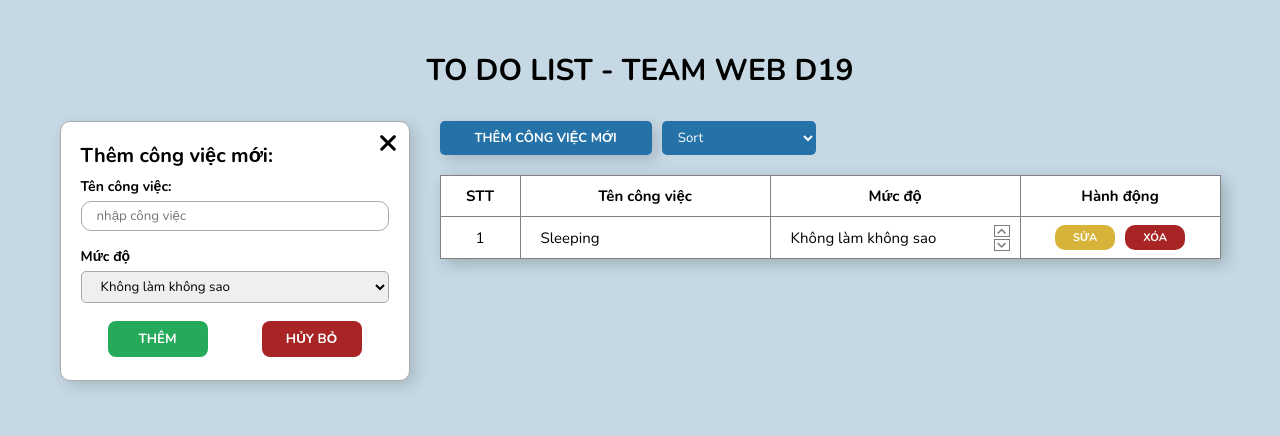
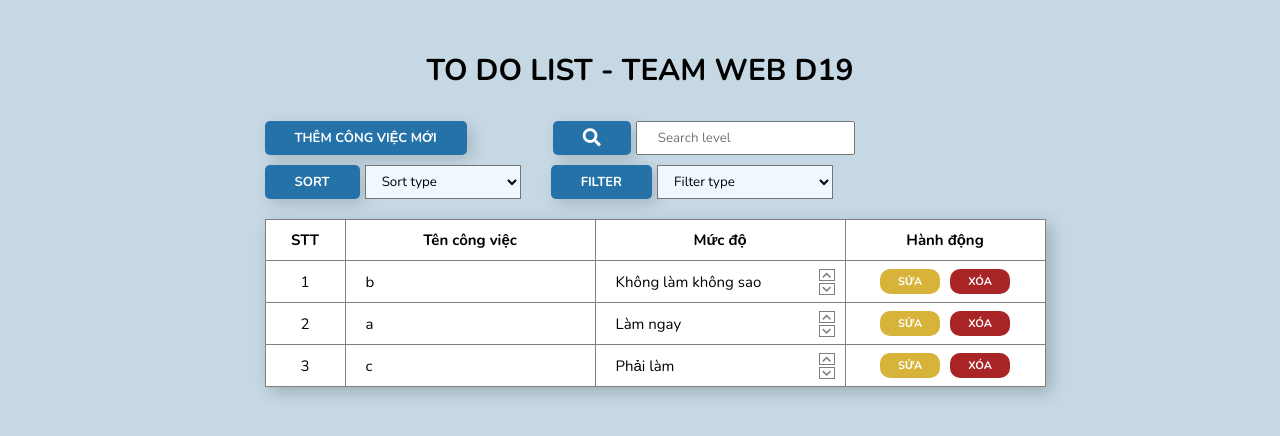
Before and after one commit to LeoAsher25/TodoList, a React (Create React App) app: page / in a window 1280 px wide. Shown: the top 436 px of the page. Built offline with nearby package versions, Linux system fonts and the light colour scheme.

Commit message:
thêm chức năng search

```diff
--- a/src/AddTodoBox/AddTodoBox.scss
+++ b/src/AddTodoBox/AddTodoBox.scss
@@ -4,7 +4,7 @@
 
   padding: 2rem;
   width: 35rem;
-  height: 26rem;
+  height: 28rem;
 
   border-radius: 1rem;
   border: 1px solid #aaa;
@@ -29,6 +29,7 @@
   }
 
   .form-wrap {
+    margin-top: 1rem;
     display: flex;
     flex-direction: column;
     // align-items: center;
@@ -36,7 +37,13 @@
     .form-gr {
       display: flex;
       flex-direction: column;
-      margin: 0.8rem 0;
+      position: relative;
+      margin-top: 1rem;
+      padding-bottom: 1rem;
+
+      &:first-child {
+        padding-bottom: 2rem;
+      }
 
       label {
         margin-bottom: 0.5rem;
@@ -56,6 +63,11 @@
       }
       select {
         border-radius: 0.5rem;
+      }
+
+      .input-empty-alert {
+        position: absolute;
+        bottom: 0;
       }
     }
     // end of form-gr
--- a/src/AddTodoBox/index.jsx
+++ b/src/AddTodoBox/index.jsx
@@ -1,49 +1,37 @@
-import React from "react";
+import React, { useState } from "react";
 import PropTypes from "prop-types";
 import "./AddTodoBox.scss";
 
 const AddTodoBox = (props) => {
   const {
-    todos,
-    setTodos,
+    newTodo,
+    isEditting,
     optionLevels,
+    setNewTodo,
     setAddBoxIsOpen,
-    isEditting,
-    setIsEditting,
-    newTodo,
-    setNewTodo,
+    handleAddTodoBoxSubmit,
   } = props;
+
+  const [inputIsEmpty, setInputIsEmpty] = useState(false);
 
   // handle when form submitted
   const handleFormSubmit = (e) => {
     e.preventDefault();
 
     if (newTodo.name.trim() !== "") {
-      if (isEditting) {
-        const tmpTodos = [...todos];
-        const index = todos.findIndex((todo) => todo.id === newTodo.id);
-        tmpTodos.splice(index, 1, newTodo);
-
-        setTodos([...tmpTodos]);
-        setIsEditting(false);
-      } else {
-        newTodo.id = todos.length + 1;
-        setTodos([...todos, newTodo]);
-      }
-
-      setNewTodo({
-        id: 0,
-        name: "",
-        level: optionLevels[0],
-      });
+      handleAddTodoBoxSubmit();
 
       setAddBoxIsOpen(false);
+      setInputIsEmpty(false);
+    } else {
+      setInputIsEmpty(true);
     }
   };
 
   // handle when input or select ele change
   const handleOnChange = (e) => {
     const { name, value } = e.target;
+    setInputIsEmpty(false);
 
     setNewTodo({
       ...newTodo,
@@ -54,8 +42,7 @@ const AddTodoBox = (props) => {
   return (
     <div className="add-todo-box">
       <span className="close-box" onClick={() => setAddBoxIsOpen(false)}>
-        {" "}
-        &times;{" "}
+        &times;
       </span>
       <h3 className="heading">
         {isEditting ? "Edit công việc" : "Thêm công việc mới: "}{" "}
@@ -73,6 +60,14 @@ const AddTodoBox = (props) => {
             placeholder="nhập công việc"
             autoComplete="off"
           />
+
+          <span
+            className="input-empty-alert"
+            hidden={!inputIsEmpty}
+            style={{ color: "red", margin: "5px 0 0 15px", fontSize: "12px" }}
+          >
+            Tên công việc không được để trống
+          </span>
         </div>
 
         <div className="form-gr">
@@ -96,7 +91,14 @@ const AddTodoBox = (props) => {
           <button type="submit" onClick={(e) => handleFormSubmit(e)}>
             {!isEditting ? "Thêm" : "Save"}
           </button>
-          <button onClick={() => setAddBoxIsOpen(false)}>Hủy bỏ</button>
+          <button
+            onClick={(e) => {
+              e.preventDefault();
+              return setAddBoxIsOpen(false);
+            }}
+          >
+            Hủy bỏ
+          </button>
         </div>
       </form>
     </div>
@@ -104,13 +106,12 @@ const AddTodoBox = (props) => {
 };
 
 AddTodoBox.propTypes = {
-  todos: PropTypes.array,
-  setTodos: PropTypes.func,
+  newTodo: PropTypes.object,
+  isEditting: PropTypes.bool,
+  optionLevels: PropTypes.array,
+  setNewTodo: PropTypes.func,
   setAddBoxIsOpen: PropTypes.func,
-  isEditting: PropTypes.bool,
-  setIsEditting: PropTypes.func,
-  newTodo: PropTypes.object,
-  setNewTodo: PropTypes.func,
+  handleAddTodoBoxSubmit: PropTypes.func,
 };
 
 export default AddTodoBox;
--- a/src/App.js
+++ b/src/App.js
@@ -1,12 +1,24 @@
-import { useRef, useState } from "react";
+import { useEffect, useState } from "react";
+
+// import components
 import AddTodoBox from "./AddTodoBox";
+import TodoList from "./TodoList";
+import FunctionBtnWrap from "./FunctionBtnWrap";
+
+// import scss
 import "./App.scss";
-import TodoList from "./TodoList";
 
 function App() {
-  const SelectEleRef = useRef(null);
+  const [currentSortType, setCurrentSortType] = useState("");
+  const [currentFilterType, setCurrentFilterType] = useState("");
 
-  // const optionLevels = ["Không làm không sao", "Phải làm", "Làm ngay"];
+  const sortTypesList = [
+    "Tên: a-z",
+    "Tên: z-a",
+    "Mức độ: Tăng dần",
+    "Mức độ: Giảm dần",
+  ];
+
   const optionLevels = [
     {
       titleLevel: "Không làm không sao",
@@ -25,10 +37,22 @@ function App() {
   const [todos, setTodos] = useState([
     {
       id: 1,
-      name: "Sleeping",
+      name: "b",
       level: optionLevels[0],
     },
+    {
+      id: 2,
+      name: "a",
+      level: optionLevels[2],
+    },
+    {
+      id: 3,
+      name: "c",
+      level: optionLevels[1],
+    },
   ]);
+
+  const [processedTodos, setProcessedTodos] = useState(todos);
 
   const [newTodo, setNewTodo] = useState({
     id: 0,
@@ -38,8 +62,33 @@ function App() {
 
   const [isEditting, setIsEditting] = useState(false);
 
-  const [addBoxIsOpen, setAddBoxIsOpen] = useState(true);
+  const [addBoxIsOpen, setAddBoxIsOpen] = useState(false);
 
+  // handle edit or add todo when click submit form in AddTodoBox
+  // {isEditting
+  // ? (find index of edited todo in processedTodos, then replace tmpTodos to edited todo)
+  // : (add newTodo to the end of todos) }
+  const handleAddTodoBoxSubmit = () => {
+    if (isEditting) {
+      const tmpTodos = [...todos];
+      const index = processedTodos.findIndex((todo) => todo.id === newTodo.id);
+      tmpTodos.splice(index, 1, newTodo);
+
+      setProcessedTodos([...tmpTodos]);
+      setIsEditting(false);
+    } else {
+      newTodo.id = todos.length + 1;
+      setTodos([...todos, newTodo]);
+    }
+    setNewTodo({
+      id: 0,
+      name: "",
+      level: optionLevels[0],
+    });
+  };
+
+  // handle when click "Sửa" button of todoItem in table todolist
+  // take a param and pass this param to setNewTodo
   const handleSetIsEditting = (todo) => {
     setNewTodo({
       id: todo.id,
@@ -50,11 +99,43 @@ function App() {
     setAddBoxIsOpen(true);
   };
 
-  const handleSortTodo = (e) => {
-    const sortType = e.target.value;
-    const tmpTodos = [...todos];
+  // handle when click on "Sort" button in FunctionBtnWrap
+  // takes a param d pass this param to setCurrentSortType
+  const handleSortFormOnSubmit = (e, sortType) => {
+    e.preventDefault();
+    setCurrentSortType(sortType);
 
-    switch (sortType) {
+    // sorting();
+  };
+
+  // handle when click on "Filter" button in FunctionBtnWrap
+  // takes a param and pass this param to setCurrentFilterType
+  const handleFilterFormOnSubmit = (e, filterType) => {
+    e.preventDefault();
+    setCurrentFilterType(filterType);
+    filtering();
+  };
+
+  const handleSearchFormOnSubmit = (searchTerm) => {
+    const searchedTodos = [];
+    searchTerm = searchTerm.toLowerCase().trim();
+    todos.forEach((todo) => {
+      if (
+        todo.id.toString().includes(searchTerm) ||
+        todo.name.toLowerCase().includes(searchTerm) ||
+        todo.level.titleLevel.toLowerCase().includes(searchTerm)
+      ) {
+        searchedTodos.push(todo);
+      }
+    });
+
+    setProcessedTodos(searchedTodos);
+  };
+
+  // handle sorting,
+  function sorting() {
+    const tmpTodos = [...processedTodos];
+    switch (currentSortType) {
       case "Tên: a-z":
         tmpTodos.sort((t1, t2) => {
           let t1name = t1.name.toLowerCase();
@@ -95,8 +176,68 @@ function App() {
         break;
     }
 
-    setTodos(tmpTodos);
+    setProcessedTodos(tmpTodos);
+  }
+
+  // handle filtering
+  function filtering() {
+    let tmpTodos = [];
+    if (
+      optionLevels.findIndex(
+        (level) => level.titleLevel === currentFilterType
+      ) !== -1
+    ) {
+      tmpTodos = todos.filter(
+        (todo) => todo.level.titleLevel === currentFilterType
+      );
+    } else {
+      tmpTodos = [...todos];
+    }
+    setProcessedTodos(tmpTodos);
+  }
+
+  // handle to remove the selected todo when click "Xóa" btn in TodoItem
+  function handleRemoveTodo(id) {
+    let newTodos = todos.filter((todo) => todo.id !== id);
+    setTodos([...newTodos]);
+  }
+
+  // handle change level of todo when click on level box in table
+  // take three params: changeType, todo, index
+  const handleChangeLevel = (changeType, todo, index) => {
+    let indexInOptionLevels = optionLevels.findIndex(
+      (item) => item.titleLevel === todo.level.titleLevel
+    );
+    switch (changeType) {
+      case "Decrease":
+        if (indexInOptionLevels === optionLevels.length - 1) {
+          indexInOptionLevels = 0;
+        } else {
+          indexInOptionLevels += 1;
+        }
+        break;
+
+      case "Increase":
+        indexInOptionLevels = (indexInOptionLevels + 1) % optionLevels.length;
+        break;
+
+      default:
+        break;
+    }
+
+    todo.level = optionLevels[indexInOptionLevels];
+    const tmpTodos = [...todos];
+    tmpTodos.splice(index, 1, todo);
+    setTodos([...tmpTodos]);
   };
+
+  useEffect(() => {
+    sorting();
+  }, [todos.length, currentSortType]);
+
+  useEffect(() => {
+    filtering();
+  }, [todos.length, currentFilterType]);
 
   return (
     <div className="app">
@@ -104,50 +245,33 @@ function App() {
       <div className="app-content">
         {addBoxIsOpen ? (
           <AddTodoBox
-            todos={todos}
-            setTodos={setTodos}
+            hidden={!addBoxIsOpen}
+            newTodo={newTodo}
+            isEditting={isEditting}
             optionLevels={optionLevels}
+            setNewTodo={setNewTodo}
             setAddBoxIsOpen={setAddBoxIsOpen}
-            isEditting={isEditting}
-            setIsEditting={setIsEditting}
-            newTodo={newTodo}
-            setNewTodo={setNewTodo}
+            handleAddTodoBoxSubmit={handleAddTodoBoxSubmit}
           />
         ) : (
           ""
         )}
 
         <div className="todo-wrap">
-          <div className="home-btn-wrap">
-            <button
-              className="add-new-todo-btn"
-              onClick={() => setAddBoxIsOpen(!addBoxIsOpen)}
-            >
-              Thêm công việc mới
-            </button>
+          <FunctionBtnWrap
+            sortTypesList={sortTypesList}
+            optionLevels={optionLevels}
+            setAddBoxIsOpen={setAddBoxIsOpen}
+            handleSortFormOnSubmit={handleSortFormOnSubmit}
+            handleFilterFormOnSubmit={handleFilterFormOnSubmit}
+            handleSearchFormOnSubmit={handleSearchFormOnSubmit}
+          />
 
-            <form action="" className="sort-todos-form">
-              <select
-                ref={SelectEleRef}
-                name="sortTodos"
-                id="sortTodos"
-                className="sort-todos-wrap"
-                onChange={(e) => handleSortTodo(e)}
-              >
-                <option default>Sort</option>
-                <option value="Tên: a-z">Tên: a-z</option>
-                <option value="Tên: z-a">Tên: z-a</option>
-                <option value="Mức độ: Tăng dần">Mức độ: Tăng dần</option>
-                <option value="Mức độ: Giảm dần">Mức độ: Giảm dần</option>
-              </select>
-            </form>
-          </div>
           <TodoList
-            todos={todos}
-            setTodos={setTodos}
+            processedTodos={processedTodos}
+            handleRemoveTodo={handleRemoveTodo}
             handleSetIsEditting={handleSetIsEditting}
-            setNewTodo={setNewTodo}
-            optionLevels={optionLevels}
+            handleChangeLevel={handleChangeLevel}
           />
         </div>
       </div>
--- a/src/App.scss
+++ b/src/App.scss
@@ -6,6 +6,10 @@
 
 button {
   border: none;
+
+  &:hover {
+    filter: brightness(1.1);
+  }
 }
 
 .app {
@@ -26,48 +30,8 @@ button {
 
     .todo-wrap {
       margin-left: 3rem;
-
-      .home-btn-wrap {
-        margin-bottom: 2rem;
-        display: flex;
-
-        button.add-new-todo-btn {
-          margin-right: 1rem;
-          cursor: pointer;
-          border-radius: 0.5rem;
-
-          font-size: 1.3rem;
-          font-weight: 600;
-          color: #fff;
-
-          background-color: #2572a9;
-          box-shadow: 5px 5px 15px rgba(0, 0, 0, 0.15);
-          padding: 0.8rem 3.5rem;
-          text-transform: uppercase;
-        }
-
-        form.sort-todos-form {
-          display: flex;
-
-          .sort-todos-wrap {
-            background-color: #2572a9;
-            border: none;
-            outline: none;
-            border-radius: 0.5rem;
-
-            color: #fff;
-            padding: 0 1.2rem;
-
-            option {
-              background-color: #fff;
-              color: #000;
-            }
-            option[default] {
-              display: none;
-            }
-          }
-        }
-      }
     }
+    // end of todo-wrap
   }
+  // end of .app-content
 }
--- /dev/null
+++ b/src/FunctionBtnWrap/FunctionBtnWrap.scss
@@ -0,0 +1,69 @@
+.function-btn-wrap {
+  margin-bottom: 2rem;
+  // display: flex;
+
+  .row1,
+  .row2 {
+    display: flex;
+
+    button.add-new-todo-btn,
+    button {
+      margin-right: 0.5rem;
+      cursor: pointer;
+      border-radius: 0.5rem;
+
+      font-size: 1.3rem;
+      font-weight: 600;
+      color: #fff;
+
+      background-color: #2572a9;
+      box-shadow: 5px 5px 15px rgba(0, 0, 0, 0.15);
+      padding: 0.8rem 3rem;
+      text-transform: uppercase;
+    }
+
+    .sort-todos-form,
+    .filter-todos-form {
+      display: flex;
+      margin-right: 3rem;
+
+      .sort-todos-wrap,
+      .filter-todos-wrap {
+        background-color: aliceblue;
+        padding: 0 1.2rem;
+
+        option {
+          background-color: aliceblue;
+        }
+        option[default] {
+          display: none;
+        }
+      }
+      // end of .sort-todos-wrap
+    }
+  }
+
+  // end of .row1, .row2
+
+  .row1 {
+    .search-form {
+      margin-left: 8.1rem;
+      display: flex;
+
+      button {
+        padding-top: unset;
+        padding-bottom: unset;
+        font-size: 1.8rem;
+      }
+
+      input {
+        padding: 0 2rem;
+      }
+    }
+  }
+
+  .row2 {
+    margin-top: 1rem;
+  }
+}
+// end of .function-btn-wrap
--- /dev/null
+++ b/src/FunctionBtnWrap/index.jsx
@@ -0,0 +1,123 @@
+import React, { useRef } from "react";
+import PropTypes from "prop-types";
+
+import "./FunctionBtnWrap.scss";
+
+const FunctionBtnWrap = (props) => {
+  const {
+    sortTypesList,
+    optionLevels,
+    setAddBoxIsOpen,
+    handleSortFormOnSubmit,
+    handleFilterFormOnSubmit,
+    handleSearchFormOnSubmit,
+  } = props;
+
+  // declare DOM ref
+  const selectSortRef = useRef(null);
+  const selectFilterRef = useRef(null);
+  const searchInputRef = useRef(null);
+
+  const handleSearchInputSubmit = (e) => {
+    e.preventDefault();
+    handleSearchFormOnSubmit(searchInputRef.current.value);
+    searchInputRef.current.value = "";
+    console.log(searchInputRef.current.value);
+  };
+
+  return (
+    <div className="function-btn-wrap">
+      {/* row1 */}
+      <div className="row1">
+        <button
+          className="add-new-todo-btn"
+          onClick={() => setAddBoxIsOpen(true)}
+        >
+          Thêm công việc mới
+        </button>
+
+        <form
+          className="search-form"
+          onSubmit={(e) => handleSearchInputSubmit(e)}
+        >
+          <button type="submit">
+            <i className="fas fa-search"></i>
+          </button>
+          <input
+            ref={searchInputRef}
+            type="text"
+            name="search"
+            placeholder="Search level"
+          />
+        </form>
+      </div>
+      {/* end of row1 */}
+
+      {/* row2  */}
+      <div className="row2">
+        {/* sort-todos-form  */}
+        <form
+          action=""
+          className="sort-todos-form"
+          onSubmit={(e) =>
+            handleSortFormOnSubmit(e, selectSortRef.current.value)
+          }
+        >
+          <button type="submit">Sort</button>
+          <select
+            ref={selectSortRef}
+            name="sortTodos"
+            id="sortTodos"
+            className="sort-todos-wrap"
+          >
+            <option default>Sort type</option>
+            {sortTypesList.map((sortType, index) => (
+              <option key={index} value={sortType}>
+                {sortType}
+              </option>
+            ))}
+          </select>
+        </form>
+        {/*  end of sort-todos-form  */}
+
+        {/*  sort-todos-form  */}
+        <form
+          action=""
+          className="filter-todos-form"
+          onSubmit={(e) =>
+            handleFilterFormOnSubmit(e, selectFilterRef.current.value)
+          }
+        >
+          <button type="submit">Filter</button>
+          <select
+            ref={selectFilterRef}
+            name="sortTodos"
+            id="sortTodos"
+            className="filter-todos-wrap"
+          >
+            <option default>Filter type</option>
+            <option value="all">All</option>
+            {optionLevels.map((filterType, index) => (
+              <option key={index} value={filterType.titleLevel}>
+                {filterType.titleLevel}
+              </option>
+            ))}
+          </select>
+        </form>
+        {/*  end of filter-todos-form  */}
+      </div>
+      {/* end of row2 */}
+    </div>
+  );
+};
+
+FunctionBtnWrap.propTypes = {
+  sortTypesList: PropTypes.array,
+  optionLevels: PropTypes.array,
+  setAddBoxIsOpen: PropTypes.func,
+  handleSortFormOnSubmit: PropTypes.func,
+  handleFilterFormOnSubmit: PropTypes.func,
+  handleSearchFormOnSubmit: PropTypes.func,
+};
+
+export default FunctionBtnWrap;
--- a/src/TodoItem/index.jsx
+++ b/src/TodoItem/index.jsx
@@ -4,23 +4,27 @@ import PropTypes from "prop-types";
 const TodoItem = (props) => {
   const {
     todo,
+    indexOfTodo,
     handleRemoveTodo,
     handleSetIsEditting,
-    index,
     handleChangeLevel,
   } = props;
 
   return (
     <tr className="todo-item">
-      <td>{index + 1}</td>
+      <td>{indexOfTodo + 1}</td>
       <td>{todo.name}</td>
       <td className="level-box">
         <span>{todo.level.titleLevel}</span>
         <div className="change-level">
-          <span onClick={(e) => handleChangeLevel(e, 0, todo, index)}>
+          <span
+            onClick={() => handleChangeLevel("Decrease", todo, indexOfTodo)}
+          >
             <i className="fas fa-chevron-up"></i>
           </span>
-          <span onClick={(e) => handleChangeLevel(e, 1, todo, index)}>
+          <span
+            onClick={() => handleChangeLevel("Increase", todo, indexOfTodo)}
+          >
             <i className="fas fa-chevron-down"></i>
           </span>
         </div>
@@ -31,7 +35,7 @@ const TodoItem = (props) => {
         </button>
         <button
           className="remove-todo"
-          onClick={(e) => handleRemoveTodo(e, todo.id)}
+          onClick={(e) => handleRemoveTodo(todo.id)}
         >
           Xóa
         </button>
--- a/src/TodoList/index.jsx
+++ b/src/TodoList/index.jsx
@@ -4,45 +4,13 @@ import TodoItem from "../TodoItem";
 import "./TodoList.scss";
 
 const TodoList = (props) => {
-  const { todos, setTodos, handleSetIsEditting, optionLevels } = props;
-
-  function handleRemoveTodo(e, id) {
-    let newTodos = todos.filter((todo) => todo.id !== id);
-    setTodos([...newTodos]);
-  }
-
-  const handleChangeLevel = (e, isDecrease, todo, index) => {
-    let indexInOptionLevels = optionLevels.findIndex(
-      (item) => item.titleLevel === todo.level.titleLevel
-    );
-
-    switch (isDecrease) {
-      case 0:
-        if (indexInOptionLevels === optionLevels.length - 1) {
-          indexInOptionLevels = 0;
-        } else {
-          indexInOptionLevels += 1;
-        }
-        break;
-
-      case 1:
-        if (indexInOptionLevels === 0) {
-          indexInOptionLevels = optionLevels.length - 1;
-        } else {
-          indexInOptionLevels -= 1;
-        }
-        break;
-
-      default:
-        break;
-    }
-
-    todo.level = optionLevels[indexInOptionLevels];
-    const tmpTodos = [...todos];
-    tmpTodos.splice(index, 1, todo);
-    setTodos([...tmpTodos]);
-  };
-
+  // const { todos, setTodos, handleSetIsEditting, optionLevels } = props;
+  const {
+    processedTodos,
+    handleRemoveTodo,
+    handleSetIsEditting,
+    handleChangeLevel,
+  } = props;
   return (
     <div className="todo-list">
       <table border="1" cellPadding="0" cellSpacing="0">
@@ -54,14 +22,13 @@ const TodoList = (props) => {
             <th width="200">Hành động</th>
           </tr>
 
-          {todos.map((todo, index) => (
+          {processedTodos.map((todo, index) => (
             <TodoItem
               key={todo.id}
               todo={todo}
+              indexOfTodo={index}
               handleRemoveTodo={handleRemoveTodo}
               handleSetIsEditting={handleSetIsEditting}
-              index={index}
-              optionLevels={optionLevels}
               handleChangeLevel={handleChangeLevel}
             />
           ))}
@@ -72,9 +39,10 @@ const TodoList = (props) => {
 };
 
 TodoList.propTypes = {
-  todos: PropTypes.array,
-  setTodos: PropTypes.func,
+  processedTodos: PropTypes.array,
   handleRemoveTodo: PropTypes.func,
+  handleSetIsEditting: PropTypes.func,
+  handleChangeLevel: PropTypes.func,
 };
 
 export default TodoList;
```
